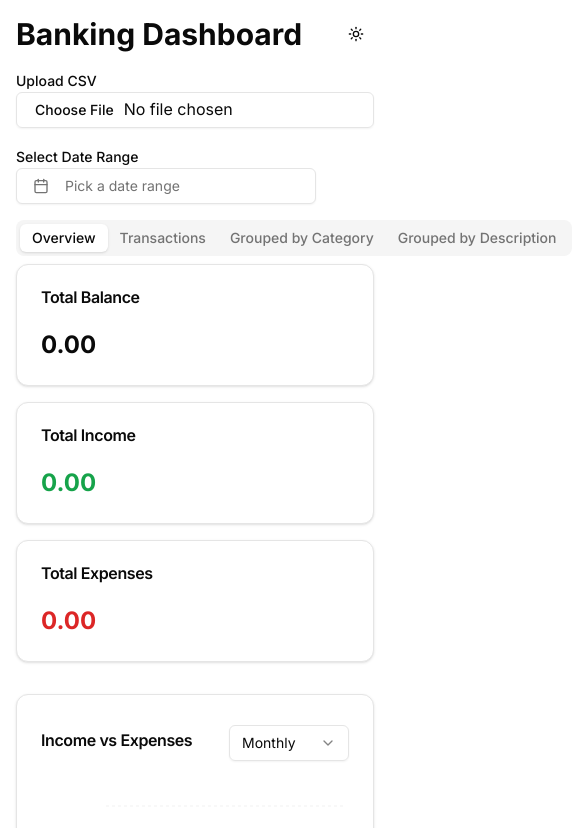
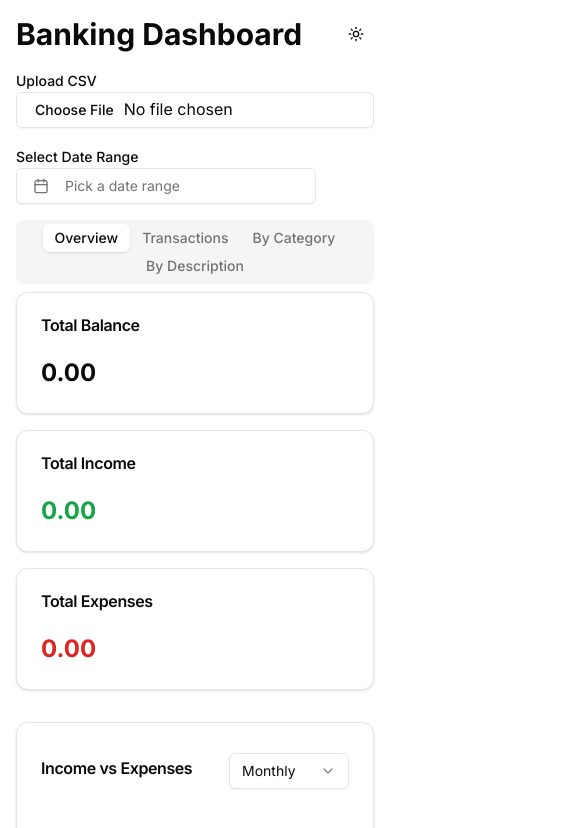
Before and after one commit to Harrysauruss/Finance_Tracker_Neon, a Next.js app in the folder neon-finance-tracker/: page / in a window 390 px wide. Shown: the top 828 px of the page, 572 px wide, since content can reach past the window. Built offline with nearby package versions, Linux system fonts and the light colour scheme.

Commit message:
fix small responsive mistake

```diff
--- a/neon-finance-tracker/src/app/dashboard.tsx
+++ b/neon-finance-tracker/src/app/dashboard.tsx
@@ -138,14 +138,14 @@ export default function Dashboard() {
         <DatePickerWithRange date={dateRange} setDate={setDateRange} />
       </div>
       <Tabs defaultValue="overview">
-        <TabsList>
-          <TabsTrigger value="overview">Overview</TabsTrigger>
-          <TabsTrigger value="transactions">Transactions</TabsTrigger>
-          <TabsTrigger value="groupedByCategory">
-            Grouped by Category
+        <TabsList className="flex flex-wrap h-auto">
+          <TabsTrigger value="overview" className="flex-shrink-0">Overview</TabsTrigger>
+          <TabsTrigger value="transactions" className="flex-shrink-0">Transactions</TabsTrigger>
+          <TabsTrigger value="groupedByCategory" className="flex-shrink-0">
+            By Category
           </TabsTrigger>
-          <TabsTrigger value="groupedByDescription">
-            Grouped by Description
+          <TabsTrigger value="groupedByDescription" className="flex-shrink-0">
+            By Description
           </TabsTrigger>
         </TabsList>
         <TabsContent value="overview">
```
Also changed, not shown: 1 other file (tests, documents, lock files or other folders).
